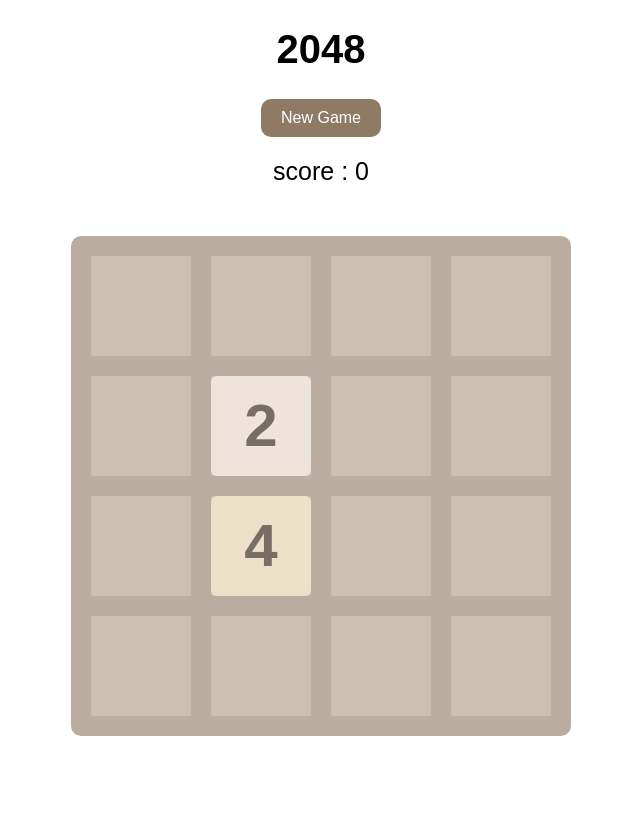
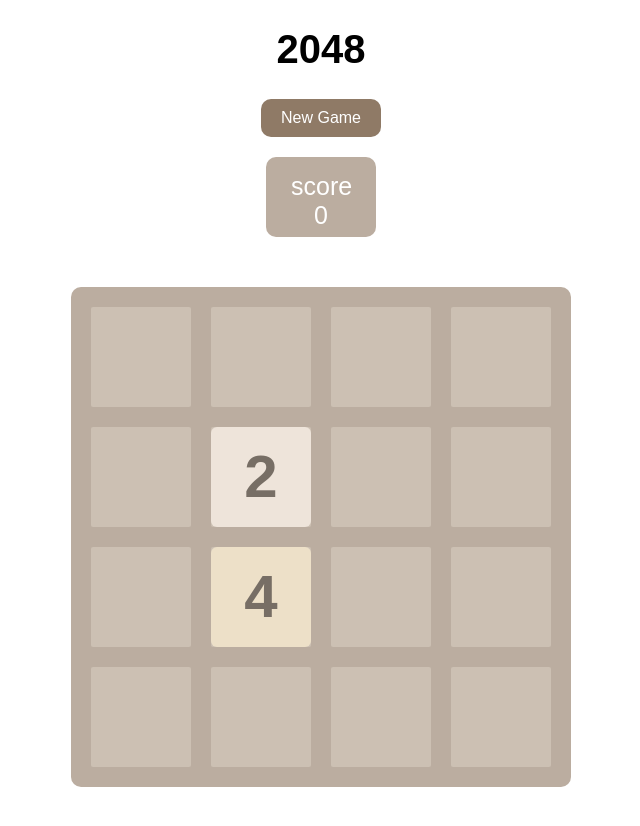
Before and after one commit to dragon-liu/2048, a plain HTML site: page index.html in a window 1280 px wide. Shown: the whole page, without its empty margins (319-959 px from the left). Before the commit the page ends 800 px from the top, so only its background shows below. Drawn offline with Linux system fonts and the light colour scheme.

Commit message:
Button beautification

```diff
--- a/2048.css
+++ b/2048.css
@@ -33,8 +33,14 @@
 
  header p{
      font-family: Arial, Helvetica, sans-serif;
+     color: white;
      font-size: 25px;
      margin: 20px auto;
+     width: 60px;
+     height: 50px;
+     padding: 15px 25px;
+     background-color:#bbada0;
+     border-radius: 10px;
  }
 
  #grid-container{
--- a/index.html
+++ b/index.html
@@ -17,7 +17,7 @@
         <h1>2048</h1>
         <!-- todo:这里href引用函数没见过-->
         <a href="javascript:newgame();" id="newgamebutton">New Game</a>
-        <p>score : <span id="score">0</span></p>
+        <p>score<br><span id="score">0</span></p>
     </header>
 
     <!-- 代表棋盘和相应16个格子-->
```
